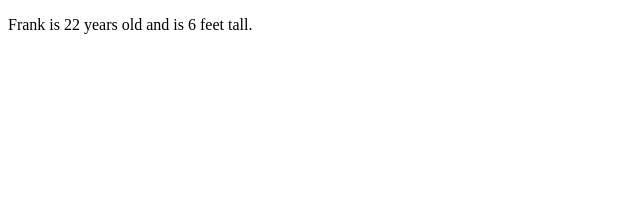
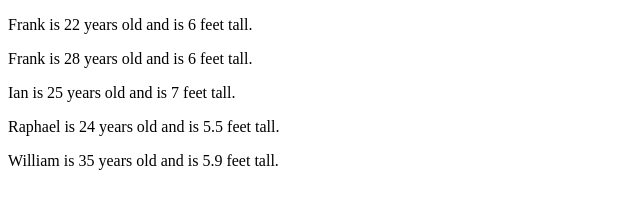
Before and after one commit to NdauwaRafael/javascriptPracticeLesson, a plain HTML site: page index.html in a window 1280 px wide. Shown: the whole page, without its empty margins (0-640 px from the left). Drawn offline with Linux system fonts and the light colour scheme.

Commit message:
Add domenstration for prototypes

```diff
--- a/index.html
+++ b/index.html
@@ -11,6 +11,10 @@
 <body>
 <div>
     <p id="person"></p>
+    <p id="someone"></p>
+    <p id="someone2"></p>
+    <p id="someone3"></p>
+    <p id="someone4"></p>
 </div>
 
 <script src="js/js_objects.js"></script>
--- a/js/js_objects.js
+++ b/js/js_objects.js
@@ -3,6 +3,7 @@
 //Object Functions
 //Accessing values in an object
 //Assigning new object properties and values
+//Prototypes
 
 let person = {
     name: 'Frank',
@@ -25,3 +26,24 @@ person.moreInformation = function () {
 };
 
 console.log(person.moreInformation());
+
+
+//prototypes
+function someone(name,age, height) {
+    this.name = name;
+    this.age = age;
+    this.height = height;
+    this.getInformation = function () {
+        return this.name + ' is ' + this.age + ' years old and is ' + this.height + ' feet tall.';
+    }
+}
+
+let someperson = new someone('Frank', 28, 6);
+let someperson2 = new someone('Ian', 25, 7);
+let someperson3 = new someone('Raphael', 24, 5.5);
+let someperson4 = new someone('William', 35, 5.9);
+
+document.getElementById('someone').innerText =someperson.getInformation();
+document.getElementById('someone2').innerText =someperson2.getInformation();
+document.getElementById('someone3').innerText =someperson3.getInformation();
+document.getElementById('someone4').innerText =someperson4.getInformation();
```
